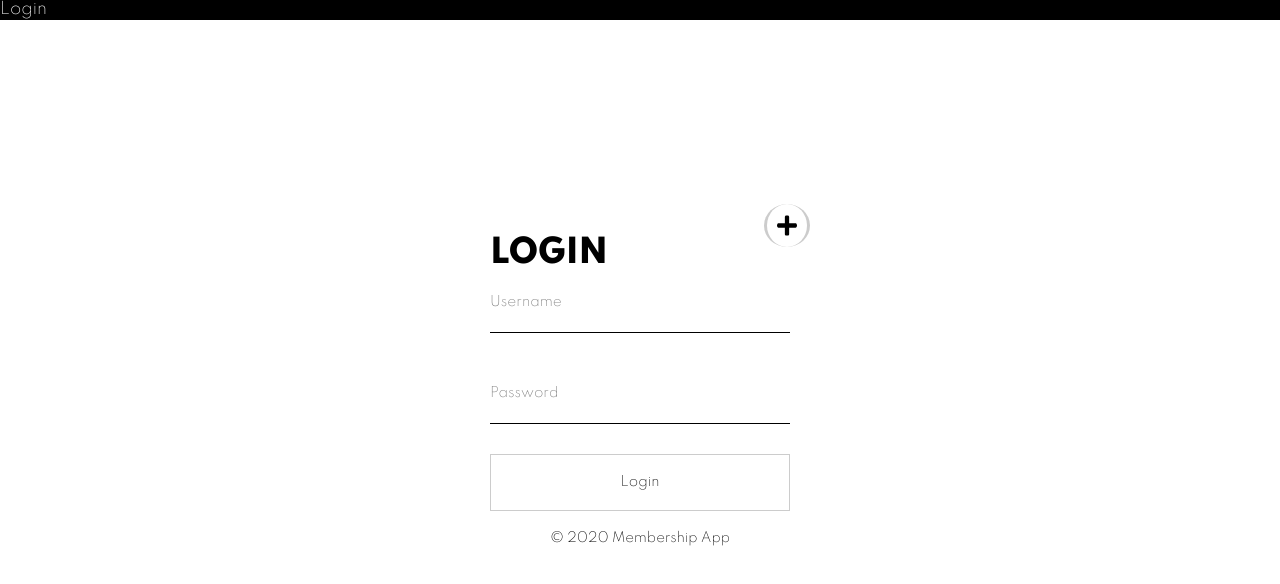
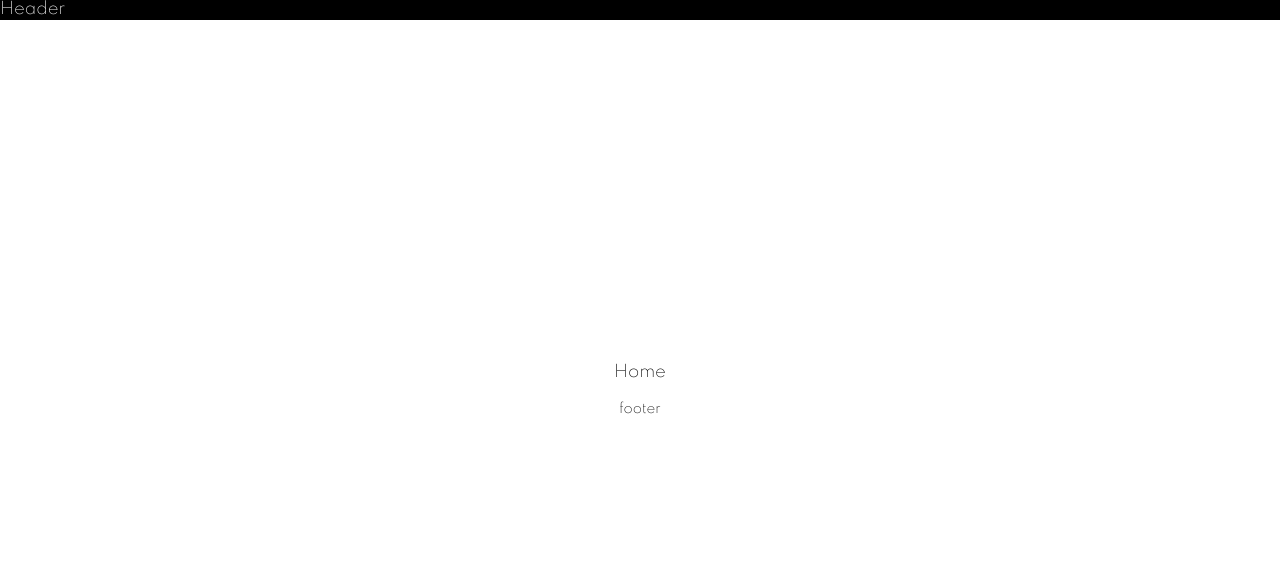
Before and after one commit to cuneydbolukoglu/membership-app, a React (Create React App) app: page / in a window 1280 px wide. Shown: the top 584 px of the page. Built offline with nearby package versions, Linux system fonts and the light colour scheme.

Commit message:
edit components & pages

```diff
--- a/src/App.jsx
+++ b/src/App.jsx
@@ -1,23 +1,16 @@
 import { BrowserRouter as Router, Route, Switch } from "react-router-dom";
-import './App.scss';
 
-import Login from './pages/Login';
-import Register from './pages/Register';
-import Home from './pages/Home'
+import Header from './components/Header';
+import Footer from './components/Footer';
+import Home from './pages/home';
 import Errorpage from './pages/404';
-
-import Header from './components/header';
-import Footer from './components/footer';
-
 
 function App() {
   return (
     <Router>
       <Header />
       <Switch>
-        <Route exact path="/" component={Login} />
-        <Route exact path="/register" component={Register} />
-        <Route exact path="/home" component={Home} />
+        <Route exact path="/" component={Home} />
         <Route component={Errorpage} />
       </Switch>
       <Footer />
--- a/src/components/footer/index.jsx
+++ b/src/components/Footer/index.jsx
@@ -1,9 +1,11 @@
 const Index = props => {
-    return(
+
+    return (
         <footer>
-            © 2020 Membership App
+            footer
         </footer>
     )
+
 }
 
 export default Index;
--- a/src/components/header/index.jsx
+++ b/src/components/Header/index.jsx
@@ -1,9 +1,11 @@
 const Index = props => {
-    return (
+
+    return(
         <header>
-            Login
+            Header
         </header>
     )
+
 }
 
 export default Index;
--- a/src/pages/404.jsx
+++ b/src/pages/404.jsx
@@ -1,12 +1,7 @@
-const Errorpage = props => {
-    return (
-        <div className="error-page">
-            <article>
-                <div className="error-title">404</div>
-                <div className="error-text">This page could not be found.</div>
-            </article>
-        </div>
+const ErrorPage = props => {
+    return(
+        <div>404</div>
     )
 }
 
-export default Errorpage;
+export default ErrorPage;
--- a/src/pages/Login.jsx
+++ /dev/null
@@ -1,55 +0,0 @@
-import React, { useState } from 'react';
-import { Link } from 'react-router-dom';
-import passwordHash from 'password-hash';
-
-import registerIcon from '../assets/img/plus-solid.svg'
-
-const Login = props => {
-
-    const [username, setUsername] = useState(null);
-    const [password, setPassword] = useState(null);
-    const [message, setMessage] = useState(null);
-
-    const onButtonClick = (e) => {
-        e.preventDefault();
-
-        // load items array from localstorage
-        const userLocal = localStorage.getItem("userList");
-        const userLocalParse = JSON.parse(userLocal);
-
-        const usernameControl = username && userLocalParse.filter(item => item.username === username)
-        const passwordControl = password && passwordHash.verify(password, usernameControl[0].password)
-
-        if (passwordControl === true) {
-            setMessage(<div className="success">Login successful</div>)
-        } else {
-            setMessage(<div className="error">Login failed !</div>)
-        }
-
-    }
-
-    return (
-        <div className="login">
-            <h1>LOGIN</h1>
-            <Link to='/register'>
-                <img className="registerIcon" src={registerIcon} alt="Register"/>
-            </Link>
-            <form>
-                <input type="text"
-                    placeholder="Username"
-                    onChange={(e) => setUsername(e.target.value)}
-                />
-                <input type="password"
-                    placeholder="Password"
-                    onChange={(e) => setPassword(e.target.value)}
-                />
-                <button
-                    onClick={onButtonClick}
-                >Login</button>
-            </form>
-            <div className="message">{message}</div>
-        </div>
-    )
-}
-
-export default Login;
--- a/src/pages/Register.jsx
+++ /dev/null
@@ -1,97 +0,0 @@
-import React, { useState } from 'react';
-import { Link } from 'react-router-dom';
-import passwordHash from 'password-hash';
-
-import closeIcon from '../assets/img/times-solid.svg';
-
-const Register = props => {
-    const [username, setUsername] = useState(null);
-    const [password, setPassword] = useState(null);
-    const [repeatPassword, setRepeatPassword] = useState(null);
-    const [isShowError, setIsShowError] = useState(false);
-    const [errorMessage, setErrorMessage] = useState([]);
-    const [message, setMessage] = useState(null);
-
-    const onButtonClick = (e) => {
-        e.preventDefault();
-
-        if (username && password && password === repeatPassword) {
-            addNewUser()
-            setIsShowError(false)
-        } else {
-            setIsShowError(true)
-        }
-
-        setErrorMessage([]);
-        let errors = [];
-
-
-        if (!username) {
-            errors.push("username null")
-        } else if (!password) {
-            errors.push("password null")
-        } else if (password !== repeatPassword) {
-            errors.push("password not match")
-        }
-
-        setErrorMessage(errors);
-    }
-
-    const addNewUser = () => {
-
-        const userLocal = localStorage.getItem("userList");
-        const userLocalParse = JSON.parse(userLocal);
-        let user = userLocal ? userLocalParse : [];
-
-        const hasName = user.filter(item => item.username === username).length !== 0
-
-        const newUser = {
-            id: Date.now(),
-            username: username,
-            password: passwordHash.generate(password)
-        }
-
-        if (hasName) {
-            setMessage(<div className="error">Username registered !</div>);
-        } else {
-            user.push(newUser)
-            setMessage(<div className="success">You are registered successfully</div>);
-        }
-
-        // localstorage sync update
-        localStorage.setItem("userList", JSON.stringify(user));
-    }
-
-    return (
-        <div className="register">
-            <h1>REGISTER</h1>
-            <Link to='/'>
-                <img className="closeIcon" src={closeIcon} alt="Close" />
-            </Link>
-            <form onSubmit={onButtonClick}>
-                <input type="text"
-                    placeholder="Username"
-                    onChange={(e) => { setUsername(e.target.value) }}
-                />
-                <input type="password"
-                    placeholder="Password"
-                    onChange={(e) => { setPassword(e.target.value) }}
-                />
-                <input type="password"
-                    placeholder="Repeat password"
-                    onChange={(e) => { setRepeatPassword(e.target.value) }}
-                />
-                <button
-                    onClick={onButtonClick}
-                >Sign up</button>
-            </form>
-            {
-                isShowError ?
-                    <div className="error">{errorMessage.map((item, index) => <p key={index}>{item}</p>)}</div>
-                    : message && <div className="message">{message}</div>
-            }
-        </div>
-    )
-}
-
-export default Register;
--- a/src/pages/Home.jsx
+++ b/src/pages/home.jsx
@@ -1,6 +1,8 @@
 const Home = props => {
     return(
-        <div>Hoşgeldiniz, {props.username}</div>
+        <div>
+            Home
+        </div>
     )
 }
 
```
Also changed, not shown: src/index.js (+4 -3 lines), src/style/layout/footer.scss (added), src/style/layout/header.scss (added), src/style/style.scss (renamed from src/App.scss), 1 other file (tests, documents, lock files or other folders).
